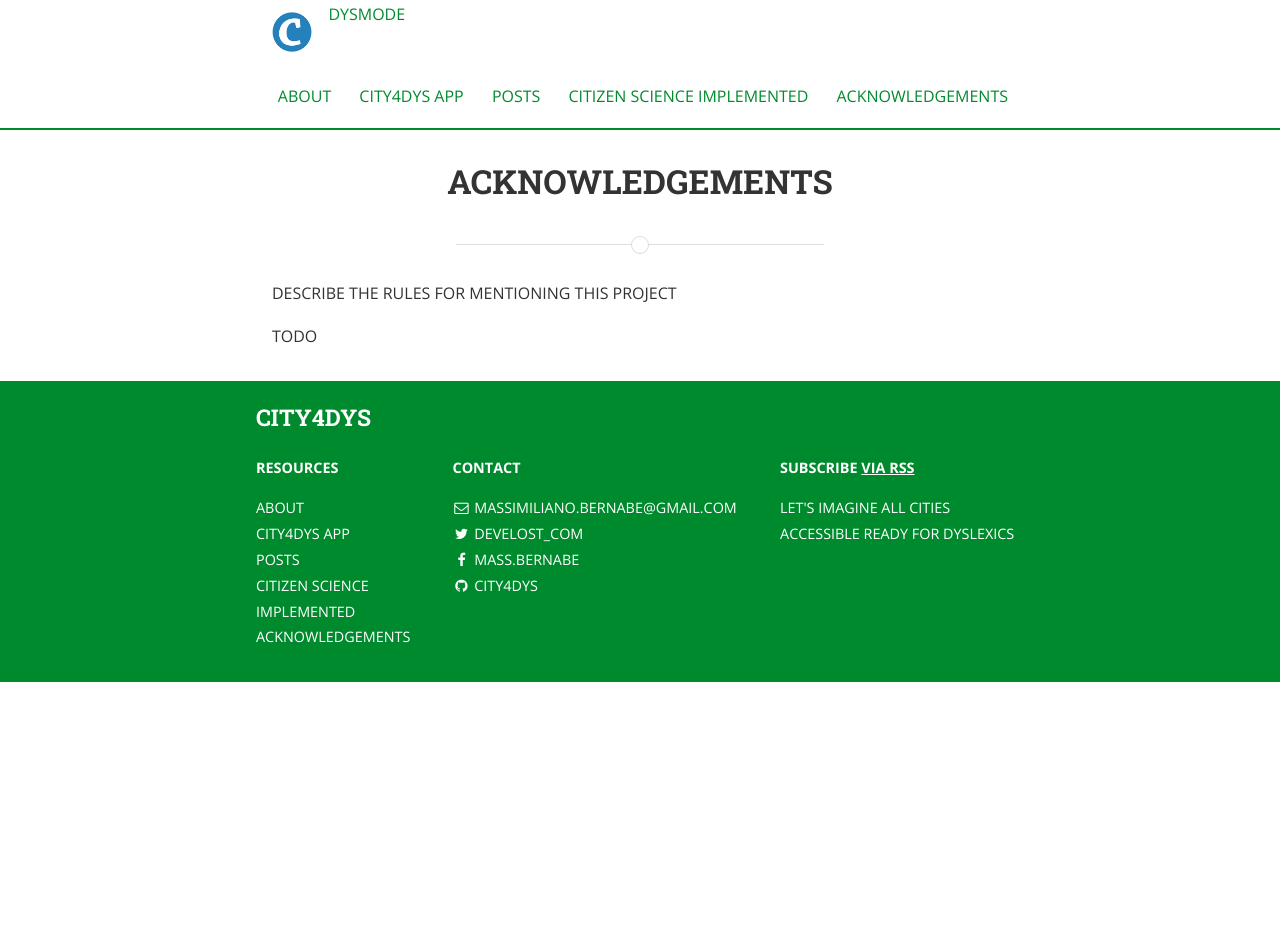
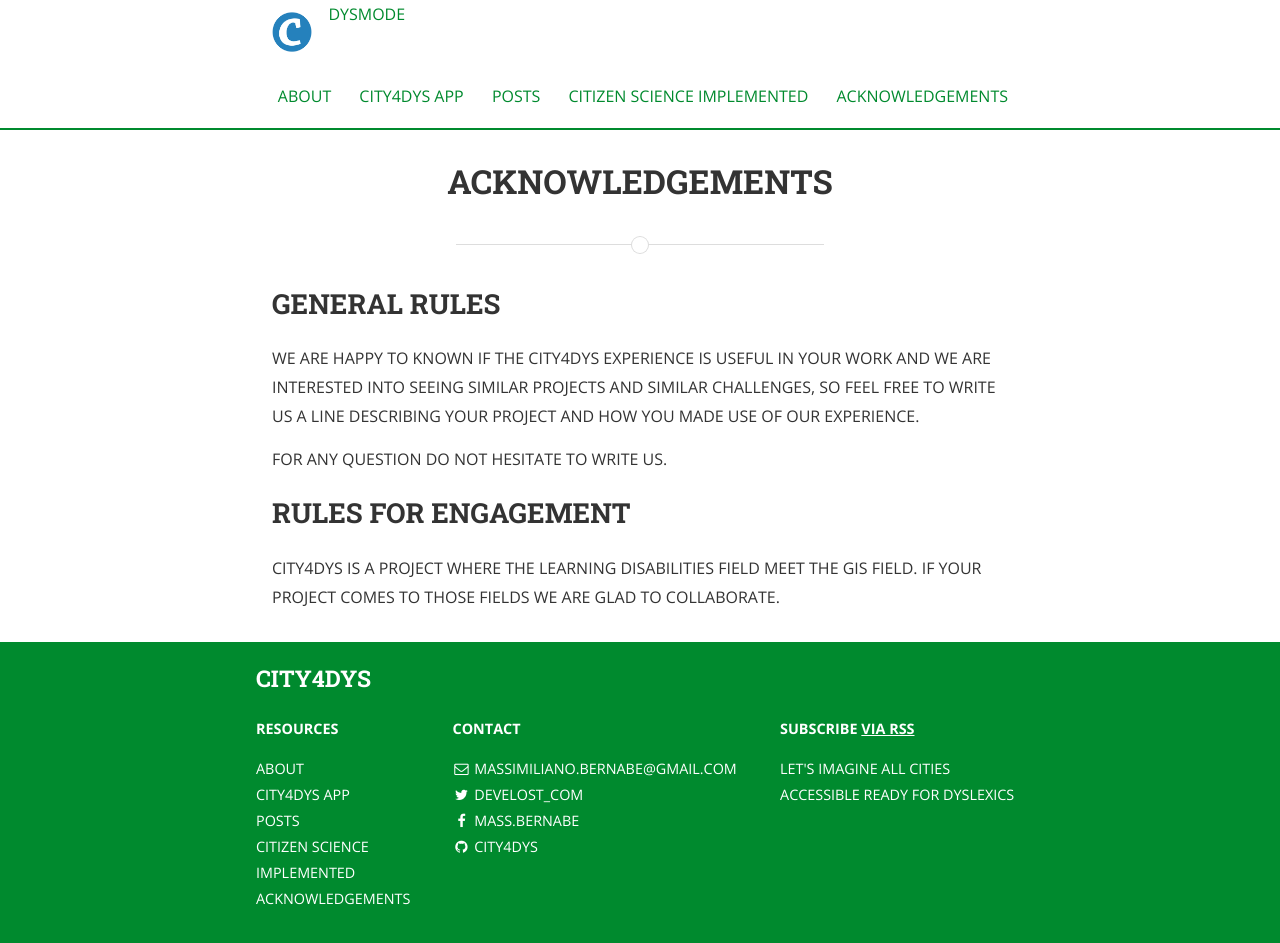
Before and after one commit to city4dys/city4dys.github.io, a Jekyll site: the page built from 50_acknowledgements.md, in a window 1280 px wide. Built offline with Jekyll 4.4.1, drawn with Linux system fonts in a browser that asks for light colours; nearby versions of some CDN libraries; a style sheet for code colours, icons or effects is not loaded; before the commit the page ends 900 px from its top, so only the background shows below that.

Commit message:
mod app desc and ack

```diff
--- a/50_acknowledgements.md
+++ b/50_acknowledgements.md
@@ -4,6 +4,15 @@ title: Acknowledgements
 permalink: /acknowledgements/
 ---
 
-Describe the rules for mentioning this project
+## General rules
 
-TODO
+We are happy to known if the city4dys experience is useful in your work and
+we are interested into seeing similar projects and similar challenges, so feel free to write
+us a line describing your project and how you made use of our experience.
+
+For any question do not hesitate to write us.
+
+## Rules for engagement
+
+City4dys is a project where the learning disabilities field meet the GIS field.
+If your project comes to those fields we are glad to collaborate.
```
Also changed, not shown: 20_the_app.md (+3 -1 lines).
